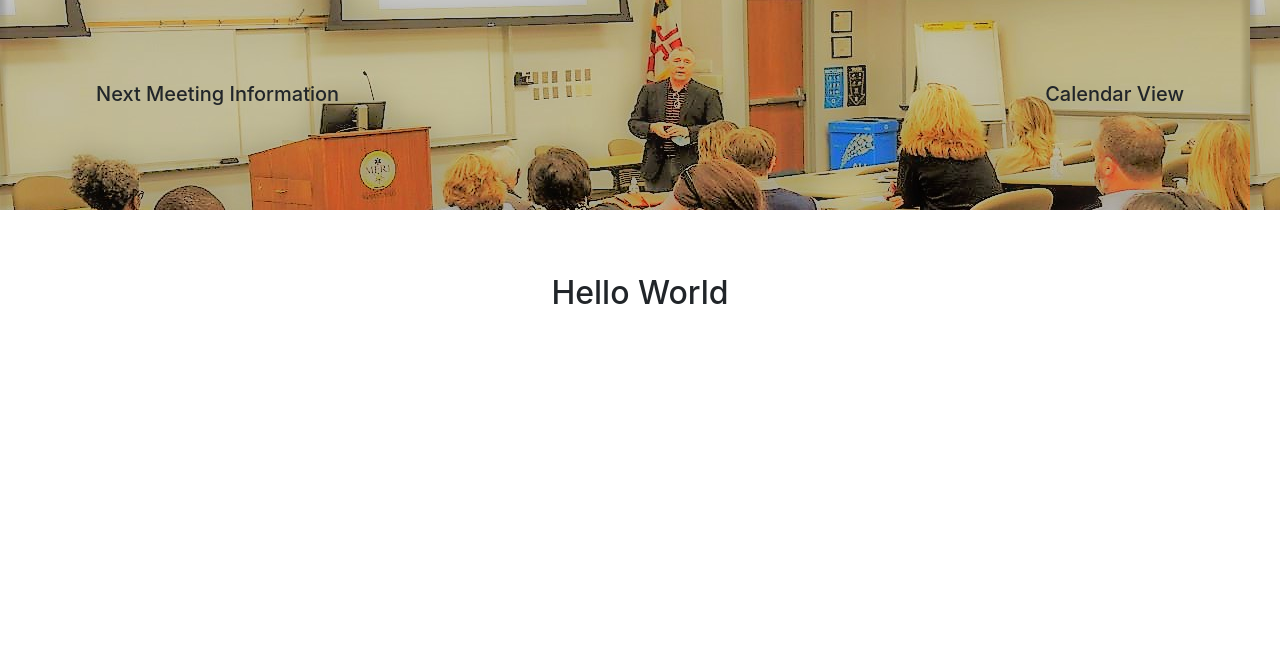
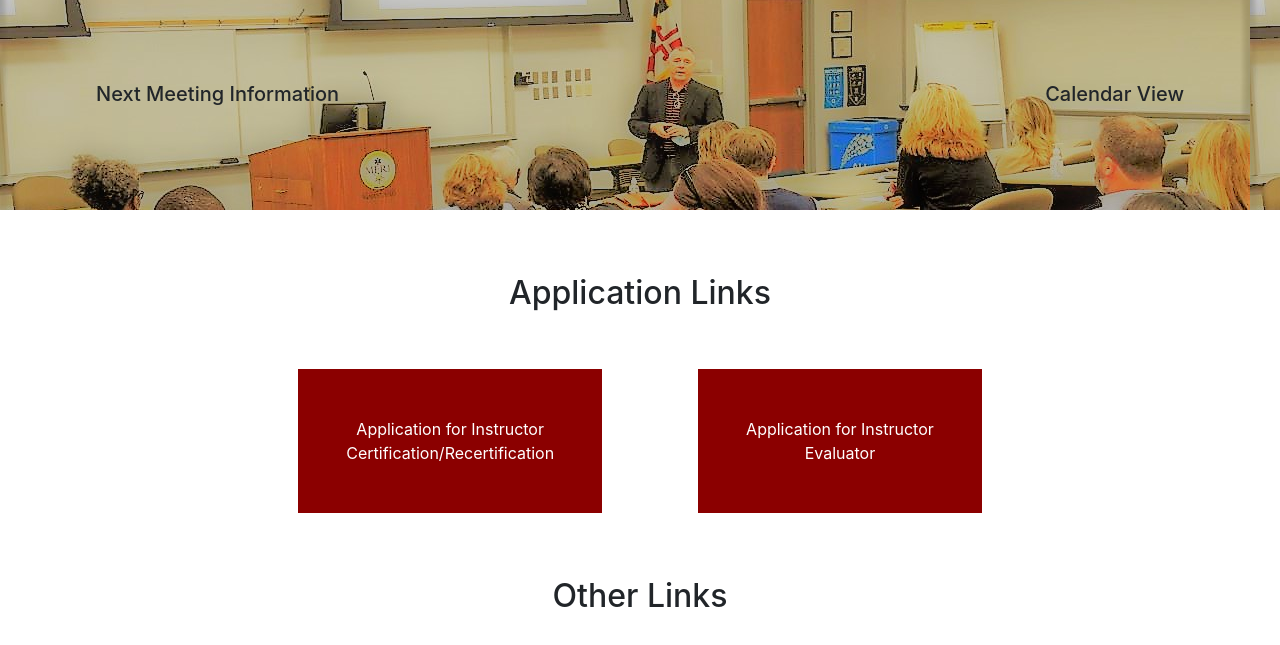
Before and after one commit to cbae12/MFRI-Web-Dev, a plain HTML site: page Spring-2022-web-dev/index.html in a window 1280 px wide. Shown: the part 777-1422 px from the top of the page. Before the commit the page ends 1098 px from the top, so only its background shows below. Drawn offline with nearby package versions, Linux system fonts and the light colour scheme; files whose address does not match are found by name.

Commit message:
Application Links
Added the application links section to the template

```diff
--- a/Spring-2022-web-dev/index.html
+++ b/Spring-2022-web-dev/index.html
@@ -97,11 +97,21 @@
         </div>
       </div>
     </div>
-    <div class="container">
+    <div class="container text-center px-4">
       <div class="d-flex  flex-col justify-content-center">
-        <h2 class="pt-3">Hello World</h2>
+        <h2 class="pt-3 pb-5">Application Links</h2>
+      </div>
+      <div class="row justify-content-center gx-5 pb-5">
+         <a class="p-5 mr-5 icons text-white">Application for Instructor <br> Certification/Recertification</a>
+         <a class="p-5 ml-5 icons text-white">Application for Instructor <br> Evaluator</a>
       </div>
     </div>
+    <div class="container px-4 text-center">
+      <div class="d-flex  flex-col justify-content-center">
+        <h2 class="pt-3 pb-5">Other Links</h2>
+      </div>
+    </div>
+
     <script src="https://code.jquery.com/jquery-3.5.1.slim.min.js" integrity="sha384-DfXdz2htPH0lsSSs5nCTpuj/zy4C+OGpamoFVy38MVBnE+IbbVYUew+OrCXaRkfj" crossorigin="anonymous"></script>
     <script src="https://cdn.jsdelivr.net/npm/bootstrap@4.5.3/dist/js/bootstrap.bundle.min.js" integrity="sha384-ho+j7jyWK8fNQe+A12Hb8AhRq26LrZ/JpcUGGOn+Y7RsweNrtN/tE3MoK7ZeZDyx" crossorigin="anonymous"></script>
     <script src="js/bootstrap.js"></script>
--- a/Spring-2022-web-dev/style.css
+++ b/Spring-2022-web-dev/style.css
@@ -2,6 +2,6 @@
     font-family: "Times New Roman";
 }
 
-.first-navbar, .search-button {
+.first-navbar, .search-button, .icons {
     background-color: darkred;
 }
```
